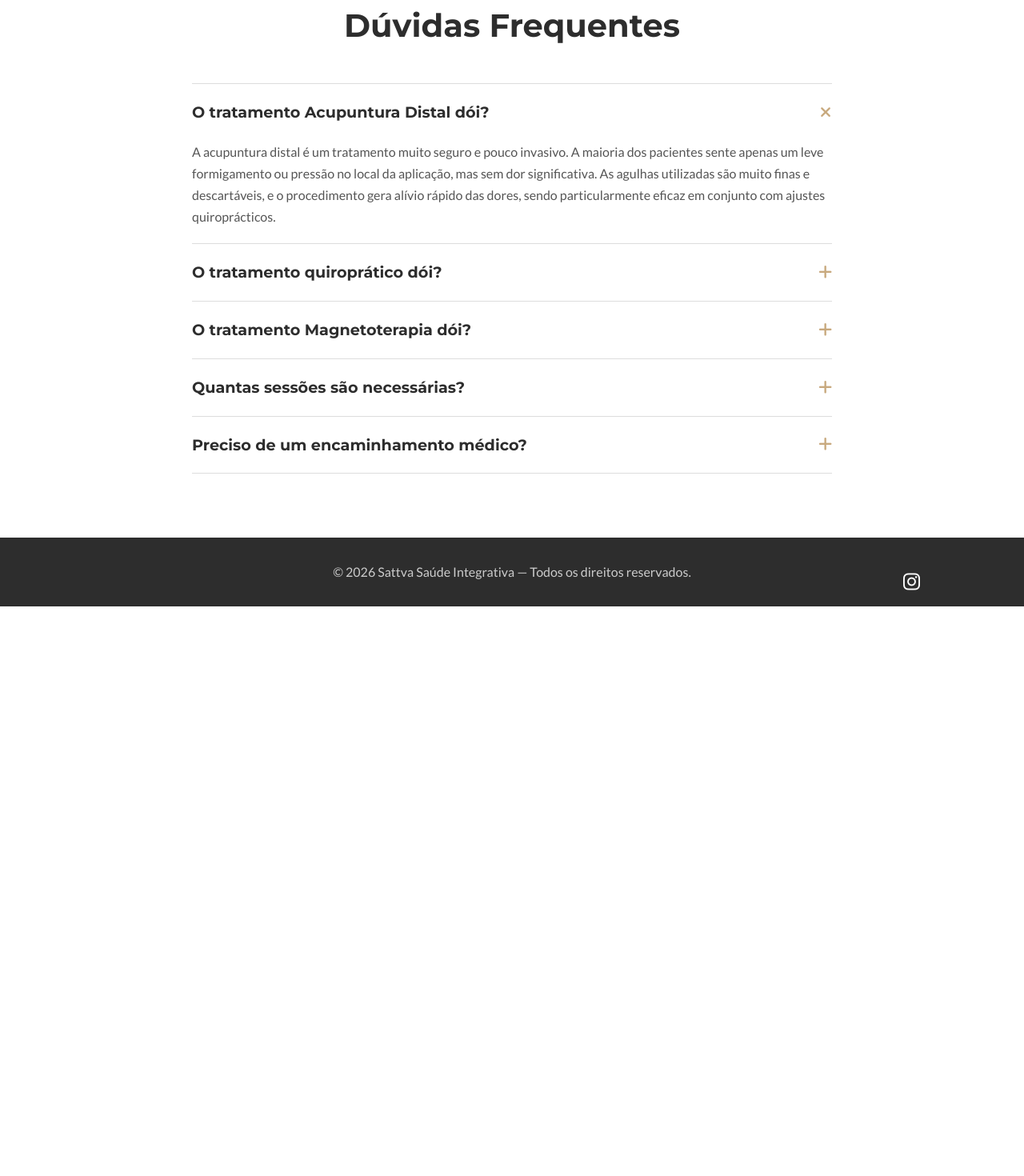
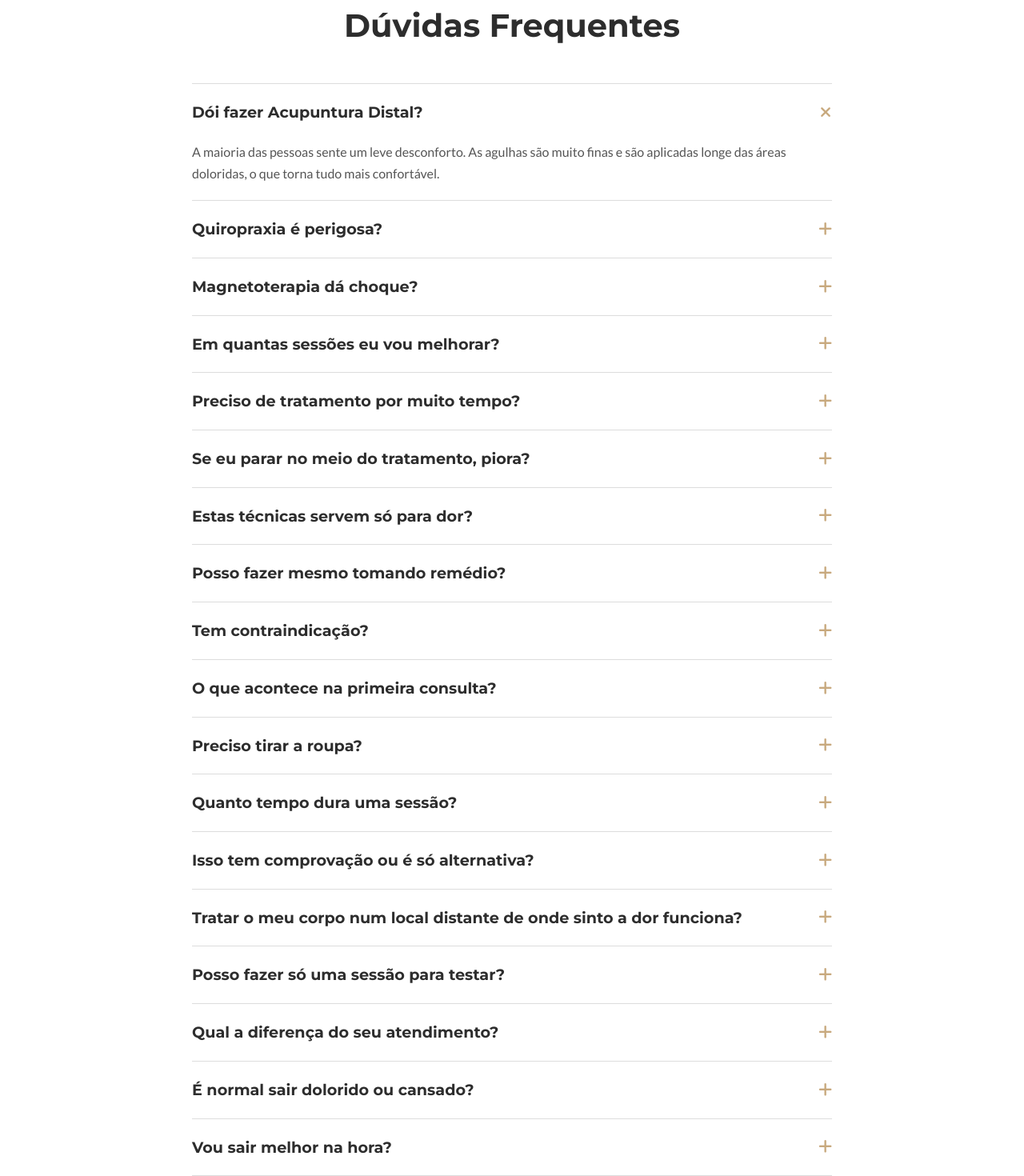
Before and after one commit to AlonsoRafael/Site_SattvaQuiropraxia, a Next.js app: page / in a window 1280 px wide. Shown: the part 4080-5550 px from the top of the page at 80% size. Before the commit the page ends 4838 px from the top, so only its background shows below. Built offline with nearby package versions, Linux system fonts and the light colour scheme.

Commit message:
Update siteData.js

```diff
--- a/data/siteData.js
+++ b/data/siteData.js
@@ -24,31 +24,95 @@ export const services = [
 
 export const faqs = [
   {
-    question: 'O tratamento Acupuntura Distal dói?',
+    question: 'Dói fazer Acupuntura Distal?',
     answer:
-      'A acupuntura distal é um tratamento muito seguro e pouco invasivo. A maioria dos pacientes sente apenas um leve formigamento ou pressão no local da aplicação, mas sem dor significativa. As agulhas utilizadas são muito finas e descartáveis, e o procedimento gera alívio rápido das dores, sendo particularmente eficaz em conjunto com ajustes quiroprácticos.'
+      'A maioria das pessoas sente um leve desconforto. As agulhas são muito finas e são aplicadas longe das áreas doloridas, o que torna tudo mais confortável.'
   },
   {
-    question: 'O tratamento quiroprático dói?',
+    question: 'Quiropraxia é perigosa?',
     answer:
-      'Geralmente, não. A maioria dos pacientes sente alívio imediato após o ajuste. É comum ouvir um estalido (cavitação), que é apenas a liberação de gás da articulação, semelhante a estalar os dedos. Alguns pacientes podem sentir um leve desconforto muscular no dia seguinte, como se tivessem feito exercício, mas isso é temporário.'
-  },
-  ,
-  {
-    question: 'O tratamento Magnetoterapia dói?',
-    answer:
-      'Não. A magnetoterapia é um tratamento completamente indolor e não invasivo. Os campos magnéticos são aplicados de forma confortável e segura. O paciente sente apenas um leve formigamento ou sensação de calor, sem qualquer desconforto. É uma técnica muito bem tolerada e oferece alívio rápido das dores e inflamações.'
+      'Feita por profissional qualificado, experiente e sensível, é segura. Os ajustes são precisos, a maioria suave (ao contrário do que se vê em vídeos nas redes sociais) e respeitam os limites do corpo de cada indivíduo.'
   },
   {
-    question: 'Quantas sessões são necessárias?',
+    question: 'Magnetoterapia dá choque?',
     answer:
-      'O número de sessões varia muito de pessoa para pessoa, dependendo da condição, da idade, do estilo de vida e de quão rápido o corpo responde ao tratamento. Após uma avaliação inicial detalhada, criarei um plano de tratamento personalizado e discutiremos a frequência e a duração esperada para o seu caso específico.'
+      'Não. É indolor e nada invasivo. Pode-se sentir relaxamento ou leve aquecimento no local (aumento da circulação) com a utilização dos ímãs, que são colocados sobre a pele no local/região da dor ou à distância, com o objetivo de restaurar a harmonia corporal.'
   },
   {
-    question: 'Preciso de um encaminhamento médico?',
+    question: 'Em quantas sessões eu vou melhorar?',
     answer:
-      'Não. O quiropraxista é um profissional de primeiro contato, o que significa que você não precisa de um encaminhamento médico para agendar uma consulta. Estamos qualificados para realizar uma avaliação completa e, se necessário, encaminhá-lo a outro profissional de saúde.'
-  }
+      'Depende do seu caso, do tempo que o problema existe e de como seu corpo responde ao tratamento. Pessoas com dores agudas e sem inflamação sentem alívio já na primeira sessão. Outras pessoas que tem dores crônicas e inflamações persistentes precisam de passar por um tratamento mais frequente e consistente. '
+  },
+  {
+    question: 'Preciso de tratamento por muito tempo?',
+    answer:
+      'O ideal não é tratar só a dor, mas corrigir a causa. Por isso, um plano com algumas sessões seguidas costuma trazer resultados mais duradouros.'
+  },
+  {
+    question: 'Se eu parar no meio do tratamento, piora?',
+    answer:
+      'Pode piorar. Por isso, recomendo não interromper um processo de melhora antes de consolidar o resultado. A interrupção de qualquer tratamento pode ser comparada à interrupção do uso de antibiótico para combater uma determinada bactéria: ao interromper o remédio antes de consolidar o resultado esperado, a bactéria pode ganhar resistência ao medicamento e dificultar o tratamento e a resolução do problema. Ou seja, para todo tipo de tratamento, uma interrupção sempre pode prolongar a existência da dor mais tempo do que o desejado inicialmente.'
+  },
+  {
+    question: 'Estas técnicas servem só para dor?',
+    answer:
+      'Não. Além de tratar dores, inflamações e melhorar a mobilidade, também tratam ansiedade, estresse, sono, circulação, equilíbrio emocional e funcionamento geral do corpo.'
+  },
+  {
+    question: 'Posso fazer mesmo tomando remédio?',
+    answer:
+      'Na maioria dos casos, sim. As terapias são complementares e não interferem diretamente com medicamentos.'
+  },
+  {
+    question: 'Tem contraindicação?',
+    answer:
+      'As terapias são muito seguras e em algumas situações específicas, como traumas causados por acidentes, normalmente, uma avaliação médica e seus acompanhamentos já foram realizados anteriormente. Estes tipos de terapias são ferramentas importantes na recuperação dos pacientes.'
+  },
+  {
+    question: 'O que acontece na primeira consulta?',
+    answer:
+      'Você passa por uma avaliação completa. O objetivo é entender a causa da dor e o seu padrão de funcionamento.'
+  },
+  {
+    question: 'Preciso tirar a roupa?',
+    answer:
+      'Não. A acupuntura distal, por exemplo, muitas vezes trabalha braços e pernas. Raramente é necessária uma massagem localizada, que só é feita com a concordância do paciente.'
+  },
+  {
+    question: 'Quanto tempo dura uma sessão?',
+    answer:
+      'Normalmente, 55 minutos. Na sessão inicial, onde se conhece o paciente e é feita uma avaliação geral, pode durar 90 minutos. '
+  },
+  {
+    question: 'Isso tem comprovação ou é só alternativa?',
+    answer:
+      'Estas técnicas terapêuticas são cada vez mais empregadas na restauração da saúde, além de já serem estudadas, desenvolvidas, aprimoradas e validadas no meio científico há, pelo menos, 130 anos em todo o mundo, inclusive em ambientes clínicos.'
+  },
+  {
+    question: 'Tratar o meu corpo num local distante de onde sinto a dor funciona?',
+    answer:
+      'Sim porque o corpo é perfeitamente integrado através de conexões energéticas, neurológicas, fisiológicas e sistêmicas que permitem tratar uma região dolorida e inflamda atuando em outra região do corpo, à distância. Esta resposta é válida para Quiropraxia, Acupuntura Distal e Magnetoterapia.'
+  },
+  {
+    question: 'Posso fazer só uma sessão para testar?',
+    answer:
+      'Pode, mas é importante entender que uma sessão mostra um sinal, não o resultado completo. O tratamento acontece e é mais eficaz com a continuidade, com a consistência.'
+  },
+  {
+    question: 'Qual a diferença do seu atendimento?',
+    answer:
+      'Meu objetivo é aliviar a dor, claro, mas também entender cada pessoa como um todo (na avaliação inicial, perceber aspectos da alma que podem estar refletidos no corpo) e assim tratar a causa, além do sintoma.'
+  },
+  {
+    question: 'É normal sair dolorido ou cansado?',
+    answer:
+      'Pode acontecer. Agumas pessoas sentem um relaxamento profundo e confundem isto com cansaco ou sensação de corpo pesado. Isso costuma passar rapidamente. '
+  },
+  {
+    question: 'Vou sair melhor na hora?',
+    answer:
+      'A maioria das vezes sim, mas em alguns casos (problemas crônicos) o corpo precisa de um tempo para responder. Normalmente, 48h após a sessão o paciente experimenta o benefício que as técnicas puderam proporcionar ao seu padrão de funcionamento e bem-estar.'
+  },
 ];
 
 export const gallery = [
```
